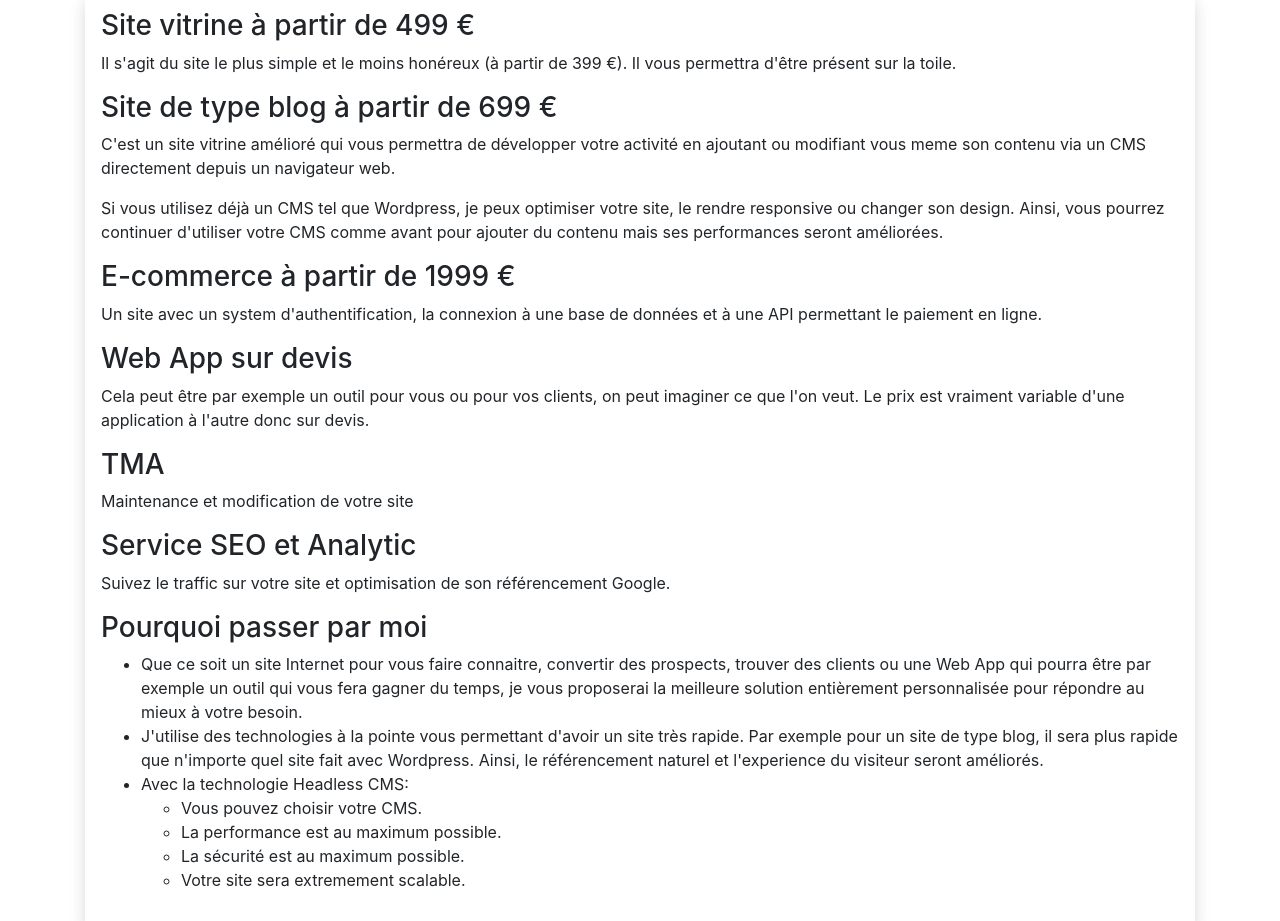
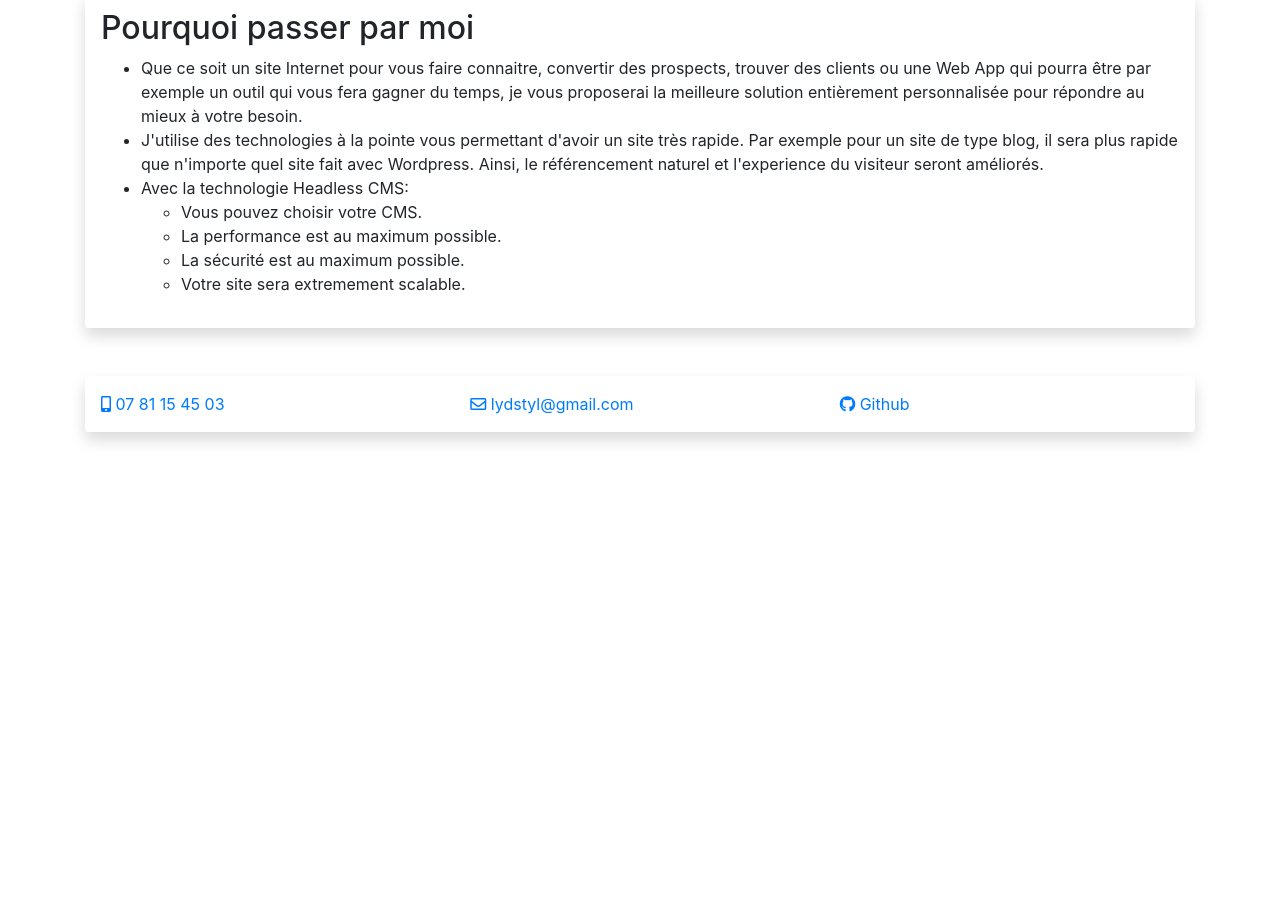
Before and after one commit to lydstyl/190907-developpeur-react-nord, a Gatsby site: page /services in a window 1280 px wide. Shown: the part 1460-2381 px from the top of the page. After the commit the page ends 1940 px from the top, so only its background shows below. Built offline with nearby package versions, Linux system fonts and the light colour scheme; Gatsby itself is replaced by a stand-in of ours.

Commit message:
clear services page

```diff
--- a/src/components/ReviewWebSite/ReviewWebSite.jsx
+++ /dev/null
@@ -1,77 +0,0 @@
-import React from "react"
-import ShadowBoxWrapper from "../ShadowBoxWrapper/ShadowBoxWrapper"
-
-const ReviewWebSite = () => {
-  return (
-    <ShadowBoxWrapper>
-      <h3>Site vitrine à partir de 499 €</h3>
-      <p>
-        Il s'agit du site le plus simple et le moins honéreux (à partir de 399
-        €). Il vous permettra d'être présent sur la toile.
-      </p>
-
-      <h3>Site de type blog à partir de 699 €</h3>
-      <p>
-        C'est un site vitrine amélioré qui vous permettra de développer votre
-        activité en ajoutant ou modifiant vous meme son contenu via un CMS
-        directement depuis un navigateur web.
-      </p>
-      <p>
-        Si vous utilisez déjà un CMS tel que Wordpress, je peux optimiser votre
-        site, le rendre responsive ou changer son design. Ainsi, vous pourrez
-        continuer d'utiliser votre CMS comme avant pour ajouter du contenu mais
-        ses performances seront améliorées.
-      </p>
-
-      <h3>E-commerce à partir de 1999 €</h3>
-      <p>
-        Un site avec un system d'authentification, la connexion à une base de
-        données et à une API permettant le paiement en ligne.
-      </p>
-
-      <h3>Web App sur devis</h3>
-      <p>
-        Cela peut être par exemple un outil pour vous ou pour vos clients, on
-        peut imaginer ce que l'on veut. Le prix est vraiment variable d'une
-        application à l'autre donc sur devis.
-      </p>
-
-      <h3>TMA</h3>
-      <p>Maintenance et modification de votre site</p>
-
-      <h3>Service SEO et Analytic</h3>
-      <p>
-        Suivez le traffic sur votre site et optimisation de son référencement
-        Google.
-      </p>
-
-      <h3>Pourquoi passer par moi</h3>
-      <ul>
-        <li>
-          Que ce soit un site Internet pour vous faire connaitre, convertir des
-          prospects, trouver des clients ou une Web App qui pourra être par
-          exemple un outil qui vous fera gagner du temps, je vous proposerai la
-          meilleure solution entièrement personnalisée pour répondre au mieux à
-          votre besoin.
-        </li>
-        <li>
-          J'utilise des technologies à la pointe vous permettant d'avoir un site
-          très rapide. Par exemple pour un site de type blog, il sera plus
-          rapide que n'importe quel site fait avec Wordpress. Ainsi, le
-          référencement naturel et l'experience du visiteur seront améliorés.
-        </li>
-        <li>
-          Avec la technologie Headless CMS:
-          <ul>
-            <li>Vous pouvez choisir votre CMS.</li>
-            <li>La performance est au maximum possible.</li>
-            <li>La sécurité est au maximum possible.</li>
-            <li>Votre site sera extremement scalable.</li>
-          </ul>
-        </li>
-      </ul>
-    </ShadowBoxWrapper>
-  )
-}
-
-export default ReviewWebSite
--- /dev/null
+++ b/src/components/WhyMe/WhyMe.jsx
@@ -0,0 +1,36 @@
+import React from "react"
+import ShadowBoxWrapper from "../ShadowBoxWrapper/ShadowBoxWrapper"
+
+const WhyMe = () => {
+  return (
+    <ShadowBoxWrapper>
+      <h2>Pourquoi passer par moi</h2>
+      <ul>
+        <li>
+          Que ce soit un site Internet pour vous faire connaitre, convertir des
+          prospects, trouver des clients ou une Web App qui pourra être par
+          exemple un outil qui vous fera gagner du temps, je vous proposerai la
+          meilleure solution entièrement personnalisée pour répondre au mieux à
+          votre besoin.
+        </li>
+        <li>
+          J'utilise des technologies à la pointe vous permettant d'avoir un site
+          très rapide. Par exemple pour un site de type blog, il sera plus
+          rapide que n'importe quel site fait avec Wordpress. Ainsi, le
+          référencement naturel et l'experience du visiteur seront améliorés.
+        </li>
+        <li>
+          Avec la technologie Headless CMS:
+          <ul>
+            <li>Vous pouvez choisir votre CMS.</li>
+            <li>La performance est au maximum possible.</li>
+            <li>La sécurité est au maximum possible.</li>
+            <li>Votre site sera extremement scalable.</li>
+          </ul>
+        </li>
+      </ul>
+    </ShadowBoxWrapper>
+  )
+}
+
+export default WhyMe
--- a/src/pages/services.js
+++ b/src/pages/services.js
@@ -5,8 +5,7 @@ import Layout from "../components/layout"
 import SEO from "../components/seo"
 
 import ShadowBoxWrapper from "../components/ShadowBoxWrapper/ShadowBoxWrapper"
-// import ShowcaseWebSite from "../components/ShowcaseWebSite/ShowcaseWebSite"
-import ReviewWebSite from "../components/ReviewWebSite/ReviewWebSite"
+import WhyMe from "../components/WhyMe/WhyMe"
 
 export default function Template({
   data: {
@@ -32,9 +31,7 @@ export default function Template({
 
       {services}
 
-      {/* <ShowcaseWebSite /> */}
-
-      <ReviewWebSite />
+      <WhyMe />
     </Layout>
   )
 }
```
Also changed, not shown: src/components/ShowcaseWebSite/ShowcaseWebSite.jsx (deleted, +0 -16 lines).
